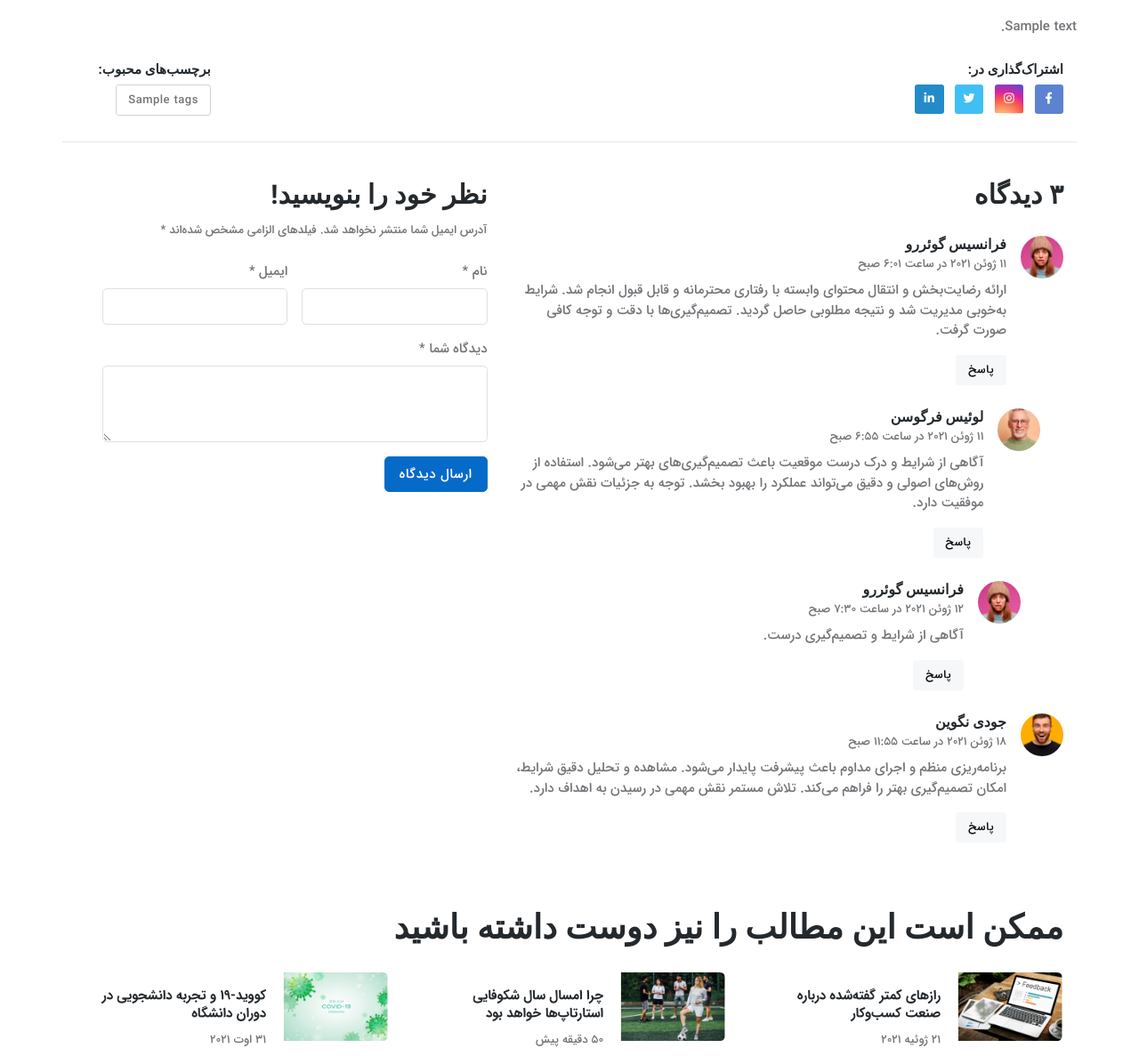
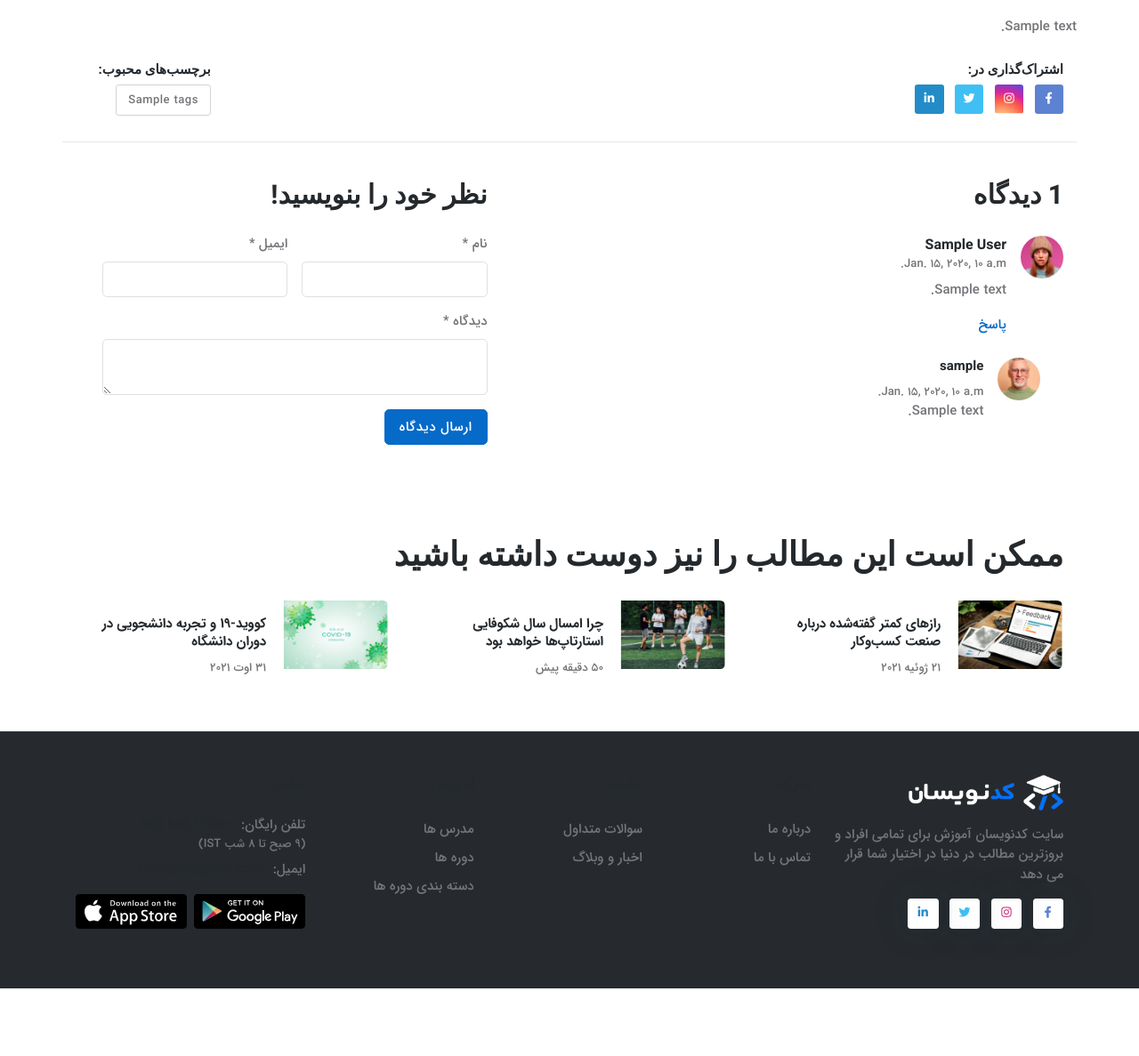
Before and after one commit to mohamad-karimi/Coders-Site-Django, a Django app: template templates/blog/blog-detail.html in a window 1280 px wide. Shown: the part 1039-2226 px from the top of the page at 89% size. After the commit the page ends 2150 px from the top, so only its background shows below. Run offline with Django 5.2, Linux system fonts and the light colour scheme; the template is opened without the code that fills it: most values are stand-ins (such as "Sample title", 1, 10 or a date in 2020); grey boxes marked "Sample" are stand-in pictures; some libraries are stand-ins or nearby versions.

Commit message:
Comment model for post
Make Comment and reply model and show them in the admin panel.
Make form for both of them and change the view for show them and set the form in the template.

```diff
--- a/templates/blog/blog-detail.html
+++ b/templates/blog/blog-detail.html
@@ -128,98 +128,95 @@
 
             <!-- Comment review and form START -->
             <div class="row mt-4">
-              <!-- Comment START -->
+
+              <!-- Comments -->
               <div class="col-md-7">
-                <h3>۳ دیدگاه</h3>
+                <h3>{{ comments|length }} دیدگاه</h3>
 
-                <!-- Comment level 1 -->
-                <div class="my-4 d-flex">
-                  <img class="avatar avatar-md rounded-circle me-3" src="{% static 'images/avatar/01.jpg' %}" alt="تصویر پروفایل فرانسیس گوئررو" />
-                  <div>
-                    <div class="mb-2">
-                      <h5 class="m-0">فرانسیس گوئررو</h5>
-                      <span class="me-3 small">۱۱ ژوئن ۲۰۲۱ در ساعت ۶:۰۱ صبح</span>
+                {% for comment in comments %}
+
+                  <div class="my-4 d-flex">
+                    <img class="avatar avatar-md rounded-circle me-3"
+                        src="{% static 'images/avatar/01.jpg' %}">
+
+                    <div>
+                      <div class="mb-2">
+                        <h5 class="m-0">{{ comment.author }}</h5>
+                        <span class="me-3 small">{{ comment.jalali_date }}</span>
+                      </div>
+
+                      <p>{{ comment.comment }}</p>
+
+                      <a href="javascript:void(0)"
+                        onclick="toggleReplyForm({{ comment.id }})">
+                        پاسخ
+                      </a>
                     </div>
-                    <p>ارائه رضایت‌بخش و انتقال محتوای وابسته با رفتاری محترمانه و قابل قبول انجام شد. شرایط به‌خوبی مدیریت شد و نتیجه مطلوبی حاصل گردید. تصمیم‌گیری‌ها با دقت و توجه کافی صورت گرفت.</p>
-                    <a href="#" class="btn btn-sm btn-light mb-0">پاسخ</a>
                   </div>
-                </div>
 
-                <!-- Comment children level 2 -->
-                <div class="my-4 d-flex ps-2 ps-md-4">
-                  <img class="avatar avatar-md rounded-circle me-3" src="{% static 'images/avatar/02.jpg' %}" alt="تصویر پروفایل لوئیس فرگوسن" />
-                  <div>
-                    <div class="mb-2">
-                      <h5 class="m-0">لوئیس فرگوسن</h5>
-                      <span class="me-3 small">۱۱ ژوئن ۲۰۲۱ در ساعت ۶:۵۵ صبح</span>
+                  <!-- Reply Form -->
+                  <div id="reply-form-{{ comment.id }}" style="display:none;">
+                    <form method="post">
+                      {% csrf_token %}
+
+                      <input type="hidden" name="form_type" value="reply">
+                      <input type="hidden" name="parent_id" value="{{ comment.id }}">
+
+                      <textarea name="comment" class="form-control" placeholder="پاسخ"></textarea>
+
+                      <button class="btn btn-primary btn-sm mt-2">ارسال</button>
+                    </form>
+                  </div>
+
+                  {% for reply in comment.blog_replies.all %}
+                    <div class="my-3 d-flex ps-4">
+                      <img class="avatar avatar-md rounded-circle me-3"
+                          src="{% static 'images/avatar/02.jpg' %}">
+
+                      <div>
+                        <h6>{{ reply.author.username }}</h6>
+                        <small>{{ reply.jalali_date }}</small>
+                        <p>{{ reply.comment }}</p>
+                      </div>
                     </div>
-                    <p>آگاهی از شرایط و درک درست موقعیت باعث تصمیم‌گیری‌های بهتر می‌شود. استفاده از روش‌های اصولی و دقیق می‌تواند عملکرد را بهبود بخشد. توجه به جزئیات نقش مهمی در موفقیت دارد.</p>
-                    <a href="#" class="btn btn-sm btn-light mb-0">پاسخ</a>
-                  </div>
-                </div>
+                  {% endfor %}
 
-                <!-- Comment children level 3 -->
-                <div class="my-4 d-flex ps-3 ps-md-5">
-                  <img class="avatar avatar-md rounded-circle me-3" src="{% static 'images/avatar/01.jpg' %}" alt="تصویر پروفایل فرانسیس گوئررو" />
-                  <div>
-                    <div class="mb-2">
-                      <h5 class="m-0">فرانسیس گوئررو</h5>
-                      <span class="me-3 small">۱۲ ژوئن ۲۰۲۱ در ساعت ۷:۳۰ صبح</span>
-                    </div>
-                    <p>آگاهی از شرایط و تصمیم‌گیری درست.</p>
-                    <a href="#" class="btn btn-sm btn-light mb-0">پاسخ</a>
-                  </div>
-                </div>
+                {% endfor %}
+              </div>
+            <!-- Comment review and form END -->
+              <div class="col-md-5">
+                <h3 class="mt-3 mt-sm-0">نظر خود را بنویسید!</h3>
 
-                <!-- Comment level 1 -->
-                <div class="my-4 d-flex">
-                  <img class="avatar avatar-md rounded-circle me-3" src="{% static 'images/avatar/04.jpg' %}" alt="تصویر پروفایل جودی نگوین" />
-                  <div>
-                    <div class="mb-2">
-                      <h5 class="m-0">جودی نگوین</h5>
-                      <span class="me-3 small">۱۸ ژوئن ۲۰۲۱ در ساعت ۱۱:۵۵ صبح</span>
-                    </div>
-                    <p>برنامه‌ریزی منظم و اجرای مداوم باعث پیشرفت پایدار می‌شود. مشاهده و تحلیل دقیق شرایط، امکان تصمیم‌گیری بهتر را فراهم می‌کند. تلاش مستمر نقش مهمی در رسیدن به اهداف دارد.</p>
-                    <a href="#" class="btn btn-sm btn-light mb-0">پاسخ</a>
-                  </div>
-                </div>
-              </div>
-              <!-- Comment END -->
+                <form class="row g-3 mt-2 mb-5"
+                      method="post"
+                      action="{% url 'blog:blog_detail' post.slug %}">
 
-              <!-- Form START -->
-              <div class="col-md-5">
-                <!-- Title -->
-                <h3 class="mt-3 mt-sm-0">نظر خود را بنویسید!</h3>
-                <small>آدرس ایمیل شما منتشر نخواهد شد. فیلدهای الزامی مشخص شده‌اند *</small>
+                  {% csrf_token %}
 
-                <form class="row g-3 mt-2 mb-5">
-                  <!-- Name -->
+                  <input type="hidden" name="form_type" value="comment">
                   <div class="col-lg-6">
                     <label class="form-label">نام *</label>
-                    <input type="text" class="form-control" aria-label="نام" />
+                    <input type="text" name="author" class="form-control">
                   </div>
 
-                  <!-- Email -->
                   <div class="col-lg-6">
                     <label class="form-label">ایمیل *</label>
-                    <input type="email" class="form-control" />
+                    <input type="email" name="email" class="form-control">
                   </div>
 
-                  <!-- Comment -->
                   <div class="col-12">
-                    <label class="form-label">دیدگاه شما *</label>
-                    <textarea class="form-control" rows="3"></textarea>
+                    <label class="form-label">دیدگاه *</label>
+                    <textarea name="comment" class="form-control"></textarea>
                   </div>
 
-                  <!-- Button -->
                   <div class="col-12">
-                    <button type="submit" class="btn btn-primary mb-0">ارسال دیدگاه</button>
+                    <button type="submit" class="btn btn-primary">ارسال دیدگاه</button>
                   </div>
+
                 </form>
               </div>
-              <!-- Form END -->
+
             </div>
-            <!-- Comment review and form END -->
           </div>
         </div> <!-- Row END -->
       </div>
@@ -325,4 +322,15 @@
 	Related blog END        -->
   </main>
   <!-- **************** MAIN CONTENT END **************** -->
+  <script>
+	function toggleReplyForm(id) {
+		const el = document.getElementById("reply-form-" + id);
+
+		if (el.style.display === "none") {
+			el.style.display = "block";
+		} else {
+			el.style.display = "none";
+		}
+	}
+	</script>
 {% endblock %}
```
Also changed, not shown: blog/admin.py (+17 -1 lines), blog/form.py (added, +13 -0 lines), blog/models.py (+39 -0 lines), blog/views.py (+41 -3 lines), blog/migrations/0005_comment_replaycomment.py (added), blog/migrations/0006_replaycomment_post.py (added), blog/migrations/0007_remove_replaycomment_post.py (added), blog/migrations/0008_alter_replaycomment_author_and_more.py (added), blog/migrations/0009_alter_replaycomment_author_and_more.py (added), blog/migrations/0010_alter_replaycomment_author_and_more.py (added).
